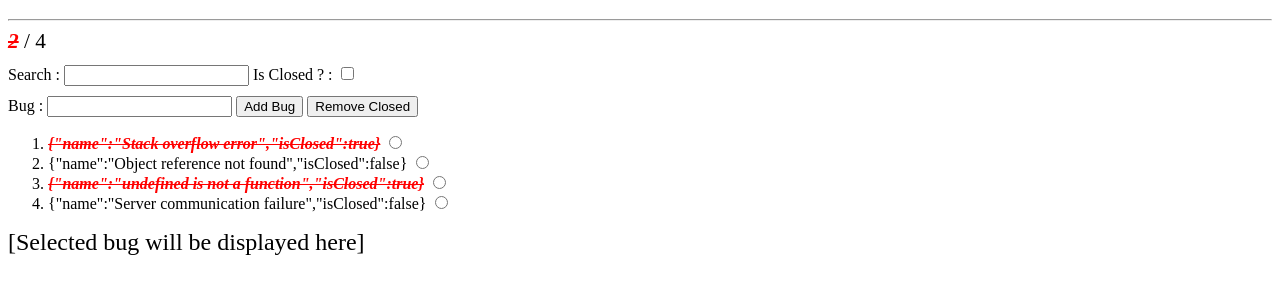
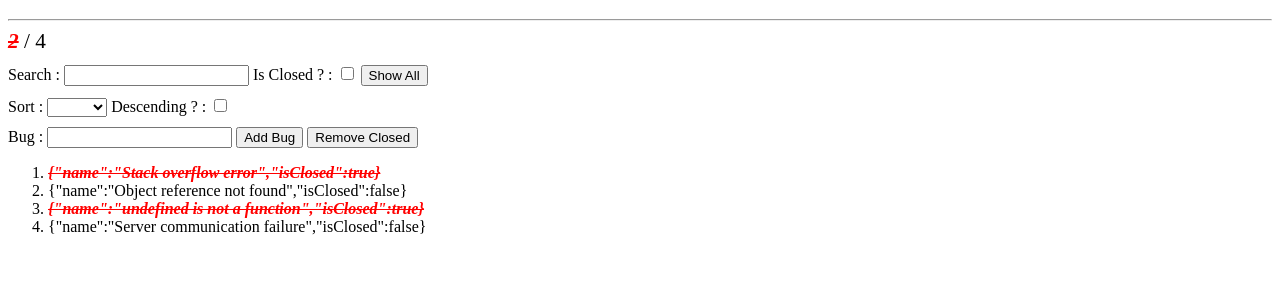
Before and after one commit to tkmagesh/Cisco-Angular-Sep-2-2015, a plain HTML site: page Day-02/07-BugTracker/index.html in a window 1280 px wide. Shown: the part 61-354 px from the top of the page. Drawn offline with nearby package versions, Linux system fonts and the light colour scheme.

Commit message:
Use cases - till 7

```diff
--- a/Day-02/07-BugTracker/index.html
+++ b/Day-02/07-BugTracker/index.html
@@ -36,8 +36,8 @@
         3. Toggle the closed status of bugs - done
         4. Remove closed bugs - done
         5. Display statistics (No of closed / total no of bugs) - done
-        6. Search for bugs
-        7. Sort the bugs
+        6. Search for bugs - done
+        7. Sort the bugs - done
         8. Improvise the bug display
         9. Persist the bugs in the storage
         10. Display "createdAt" for each bug
@@ -81,6 +81,7 @@
                     return bug.isClosed;
                 }).length;
             };
+
            /* $scope.searchBug = {};
             $scope.initSearch = function(event){
                 if (event.keyCode === 13 || $scope.searchBugData === ''){
@@ -89,6 +90,13 @@
                 }
             }*/
 
+            /*$scope.selectedBug = null;
+            $scope.setSelectedBug = function(bug){
+                $scope.selectedBug = bug;
+            };*/
+           /* $scope.data = {
+                selectedBug : null
+            };*/
         });
     </script>
 </head>
@@ -108,23 +116,33 @@
             <input type="text" ng-model="searchBug.name">
             <label for="">Is Closed ? : </label>
             <input type="checkbox" ng-model="searchBug.isClosed">
+            <input type="button" value="Show All" ng-click="searchBug.isClosed = undefined">
         </div>
-        <div class="sort"></div>
+        <div class="sort">
+            <label for="">Sort :</label>
+            <select ng-model="sortBugBy">
+                <option value="name">Name</option>
+                <option value="isClosed">Status</option>
+            </select>
+            <label for="">Descending ? : </label>
+            <input type="checkbox" ng-model = "sortBugOrder">
+        </div>
         <div class="list">
             <label for="">Bug :</label>
             <input type="text" ng-model="newBug">
             <input type="button" value="Add Bug" ng-click="addNewBug(newBug)">
             <input type="button" value="Remove Closed" ng-click="removeClosed()">
             <ol>
-               <li ng-repeat="bug in bugs | filter:searchBug" >
+               <li ng-repeat="bug in bugs | filter:searchBug | orderBy:sortBugBy:sortBugOrder" >
                    <span ng-click="toggleBug(bug)" ng-class="{closed : bug.isClosed}">{{bug}}</span>
-                   <input type="radio" name="selectedBug" >
+                   <!--<input type="radio" name="selectedBug" ng-click="data.selectedBug = bug" >-->
                    </li>
             </ol>
         </div>
-        <div class="selected">
-            [Selected bug will be displayed here]
-        </div>
+        <!--<div class="selected">
+           {{selectedBug}}
+           {{data.selectedBug}}
+        </div>-->
     </div>
 </body>
 </html>
```
